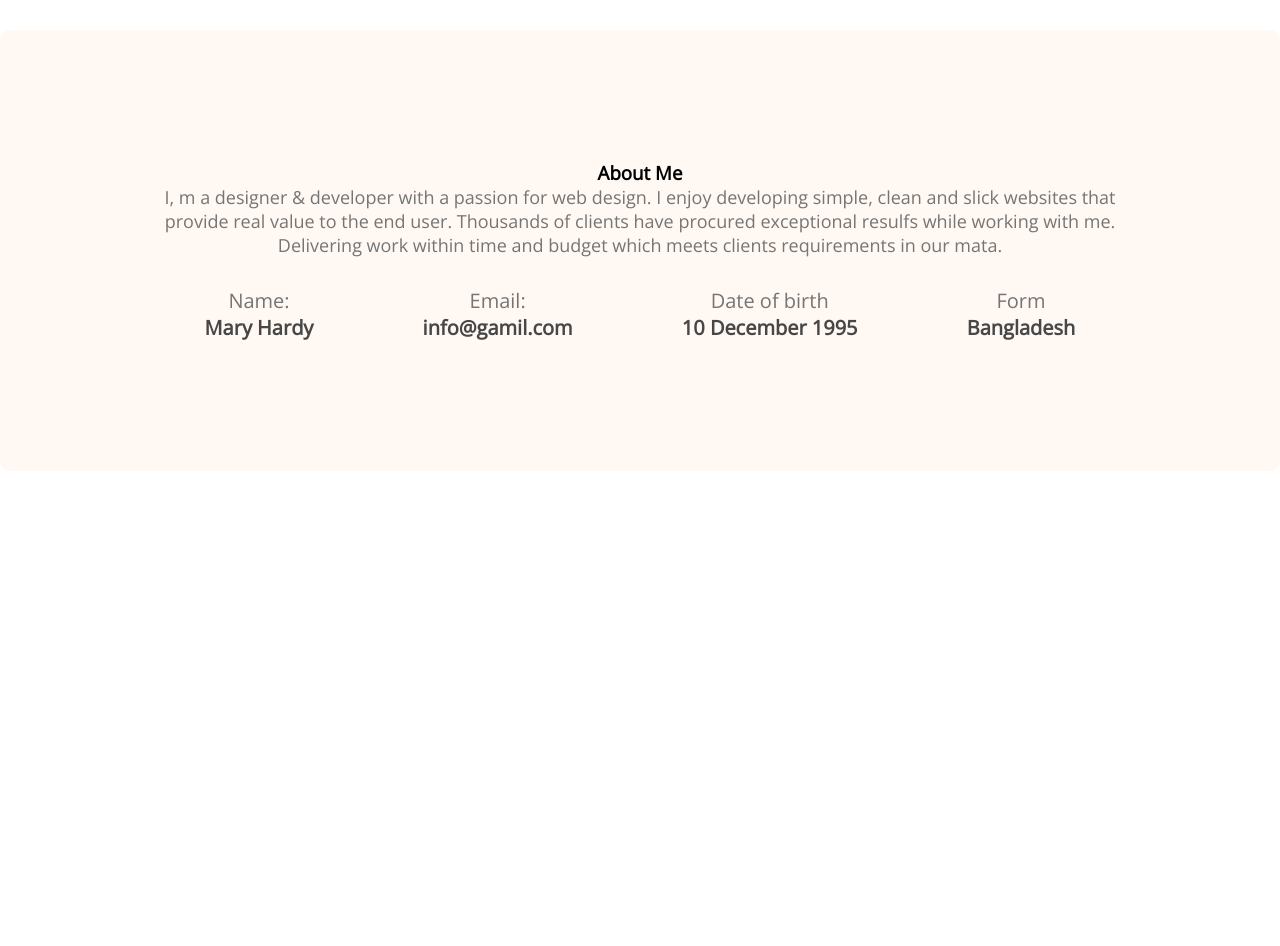
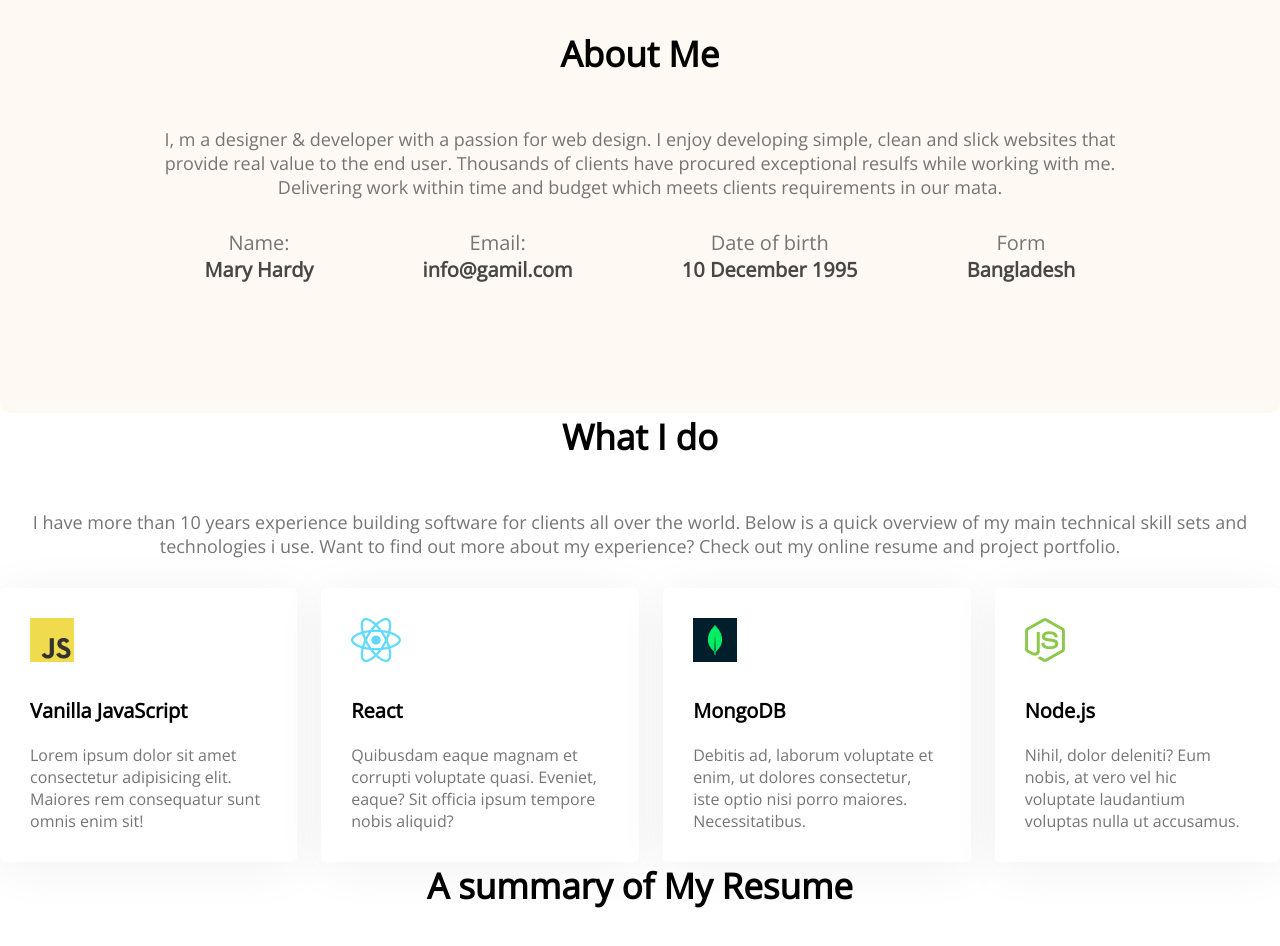
Before and after one commit to Ashraful884/developer-portfolio, a plain HTML site: page index.html in a window 1280 px wide. Shown: the part 940-1886 px from the top of the page. Before the commit the page ends 1411 px from the top, so only its background shows below. Drawn offline with nearby package versions, Linux system fonts and the light colour scheme.

Commit message:
added skills content

```diff
--- a/index.html
+++ b/index.html
@@ -1,13 +1,17 @@
 <!DOCTYPE html>
 <html lang="en">
+
 <head>
     <meta charset="UTF-8">
     <meta http-equiv="X-UA-Compatible" content="IE=edge">
     <meta name="viewport" content="width=device-width, initial-scale=1.0">
     <title>Developer Portfolio</title>
     <link rel="stylesheet" href="styles/portfolio.css">
-    <link rel="preconnect" href="https://fonts.googleapis.com"><link rel="preconnect" href="https://fonts.gstatic.com" crossorigin><link href="https://fonts.googleapis.com/css2?family=Open+Sans&display=swap" rel="stylesheet">
+    <link rel="preconnect" href="https://fonts.googleapis.com">
+    <link rel="preconnect" href="https://fonts.gstatic.com" crossorigin>
+    <link href="https://fonts.googleapis.com/css2?family=Open+Sans&display=swap" rel="stylesheet">
 </head>
+
 <body>
     <header class="header">
         <nav>
@@ -23,7 +27,8 @@
             <div>
                 <h3 class="banner-sub-title">Hi,I am</h3>
                 <h1 class="banner-title">Mary Hardy</h1>
-                <p class="banner-discription">Shot what able cold new see hold.Friendly as an betrayed formerly he. Morning because as to society behaved moments.</p>
+                <p class="banner-discription">Shot what able cold new see hold.Friendly as an betrayed formerly he.
+                    Morning because as to society behaved moments.</p>
                 <button class="btn-primary">Download CV</button>
             </div>
             <img src="images/hardy.png" alt="">
@@ -32,7 +37,10 @@
     <main>
         <section class="about">
             <h3 class="Section-title">About Me</h3>
-            <p class="section-description">I, m a designer & developer with a passion for web design. I enjoy developing simple, clean and slick websites that provide real value to the end user. Thousands of clients have procured exceptional resulfs while working with me. Delivering work within time and budget which meets clients requirements in our mata.</p>
+            <p class="Section-description">I, m a designer & developer with a passion for web design. I enjoy developing
+                simple, clean and slick websites that provide real value to the end user. Thousands of clients have
+                procured exceptional resulfs while working with me. Delivering work within time and budget which meets
+                clients requirements in our mata.</p>
             <div class="about-info-container">
                 <div class="about-info">
                     <p class="info-title">Name:</p>
@@ -54,11 +62,44 @@
             </div>
 
         </section>
-
+        <!-- What i do Section -->
+        <section class="what-i-do">
+            <h3 class="Section-title">What I do</h3>
+            <P class="Section-description">I have more than 10 years experience building software for clients all over the world. Below is a quick overview of my main technical skill sets and technologies i use. Want to find out more about my experience? Check out my online resume and project portfolio.</P>
+            <!-- .skill-container>.skill*4>img+p.skill-title+p.skill-description>lorem15 -->
+            <div class="skill-container">
+                <div class="skill">
+                    <img src="images/icons/js.png" alt="">
+                    <p class="skill-title">Vanilla JavaScript</p>
+                    <p class="skill-description">Lorem ipsum dolor sit amet consectetur adipisicing elit. Maiores rem consequatur sunt omnis enim sit!</p>
+                </div>
+                <div class="skill">
+                    <img src="images/icons/react.png" alt="">
+                    <p class="skill-title">React</p>
+                    <p class="skill-description">Quibusdam eaque magnam et corrupti voluptate quasi. Eveniet, eaque? Sit officia ipsum tempore nobis aliquid?</p>
+                </div>
+                <div class="skill">
+                    <img src="images/icons/mongo.png" alt="">
+                    <p class="skill-title">MongoDB</p>
+                    <p class="skill-description">Debitis ad, laborum voluptate et enim, ut dolores consectetur, iste optio nisi porro maiores. Necessitatibus.</p>
+                </div>
+                <div class="skill">
+                    <img src="images/icons/nodejs.png" alt="">
+                    <p class="skill-title">Node.js</p>
+                    <p class="skill-description">Nihil, dolor deleniti? Eum nobis, at vero vel hic voluptate laudantium voluptas nulla ut accusamus.</p>
+                </div>
+            </div>
+        </section>
+        <!-- Rusume Section -->
+        <section class="resume">
+          <h3 class="Section-title">A summary of My Resume</h3>
+          <div class="resume-content"></div>
+        </section>
     </main>
     <footer>
 
     </footer>
 
 </body>
+
 </html>
--- a/styles/portfolio.css
+++ b/styles/portfolio.css
@@ -76,40 +76,75 @@ nav li {
 .main {
     max-width: 1140px;
     margin: 0 auto;
-
+}
+.Section{
+    margin-top: 130px;
 }
 /* about section styles */
 .about {
-    margin-top: 130px;
     background: #FFF8F3;
     border-radius: 10px;
     padding: 130px 150px;
     text-align: center;
 }
 
-.section.title {
-
+.Section-title{
+    text-align: center;
     font-weight: 700;
     font-size: 35px;
-    margin-bottom: 30px;
-}
-.section-description {
-     color: #757575;
-     font-size: 18px;
-     margin-bottom: 30px;
+    margin-bottom: 50px;
 
 }
-.about-info-container{
+
+.Section-description {
+    text-align: center;
+    color: #757575;
+    font-size: 18px;
+    margin-bottom: 30px;
+
+}
+
+.about-info-container {
     display: flex;
     justify-content: space-around;
 }
-.about .info-title{
+
+.about .info-title {
     font-size: 20px;
     color: #757575;
 }
-.info-description{
+
+.info-description {
     font-weight: 700;
     font-size: 20px;
     color: #474747;
 
 }
+
+/* What i do styles */
+
+.skill-container {
+
+    display: flex;
+    gap: 24px;
+
+}
+
+.skill {
+    background: #FFFFFF;
+    box-shadow: 0px 6px 50px rgba(0, 0, 0, 0.06);
+    border-radius: 5px;
+    padding: 30px;
+}
+
+.skill-title {
+    font-weight: 700;
+    font-size: 20px;
+    margin-top: 30px;
+    margin-bottom: 20px;
+}
+
+.skill-description {
+    color: #757575;
+}
+/* Resume styles */
```
Lines whose indentation alone changed are shown as unchanged.
